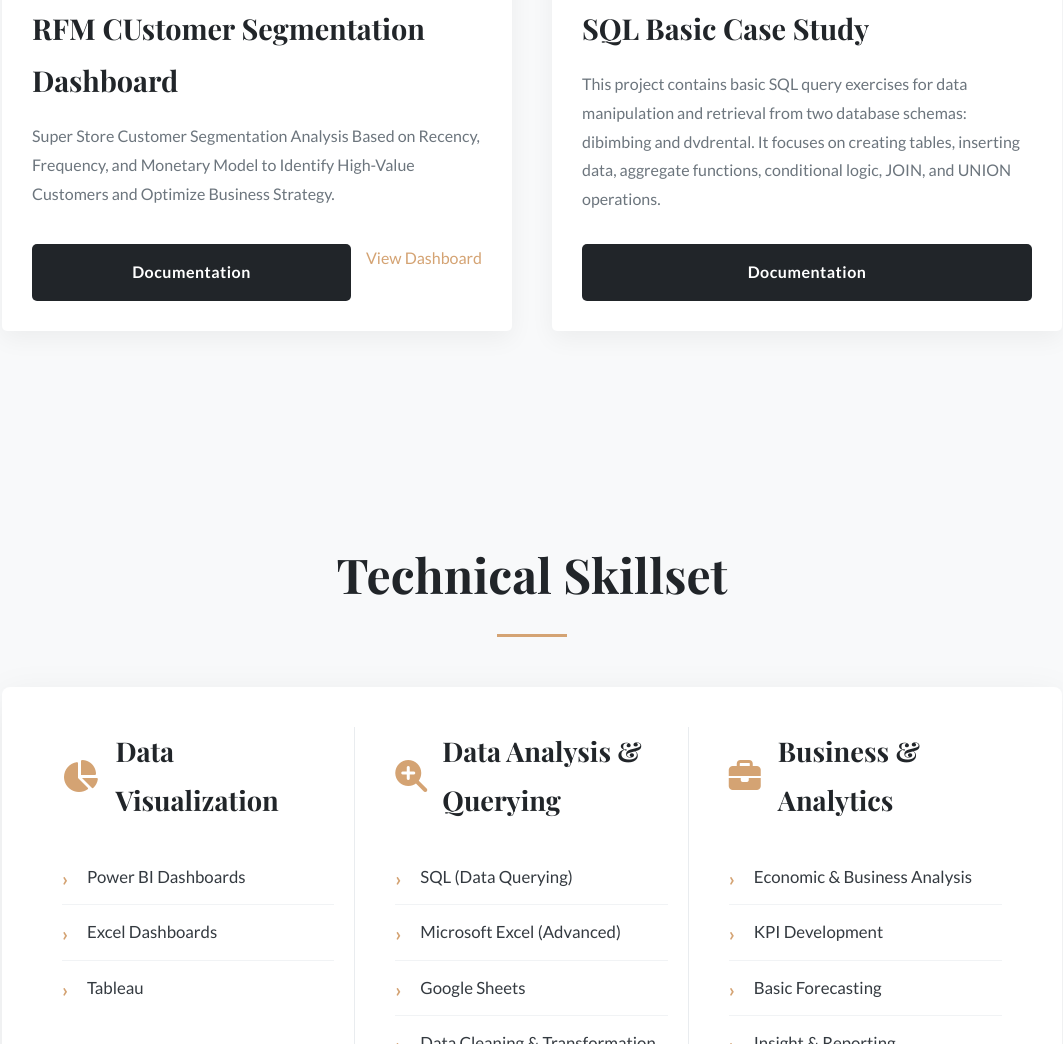
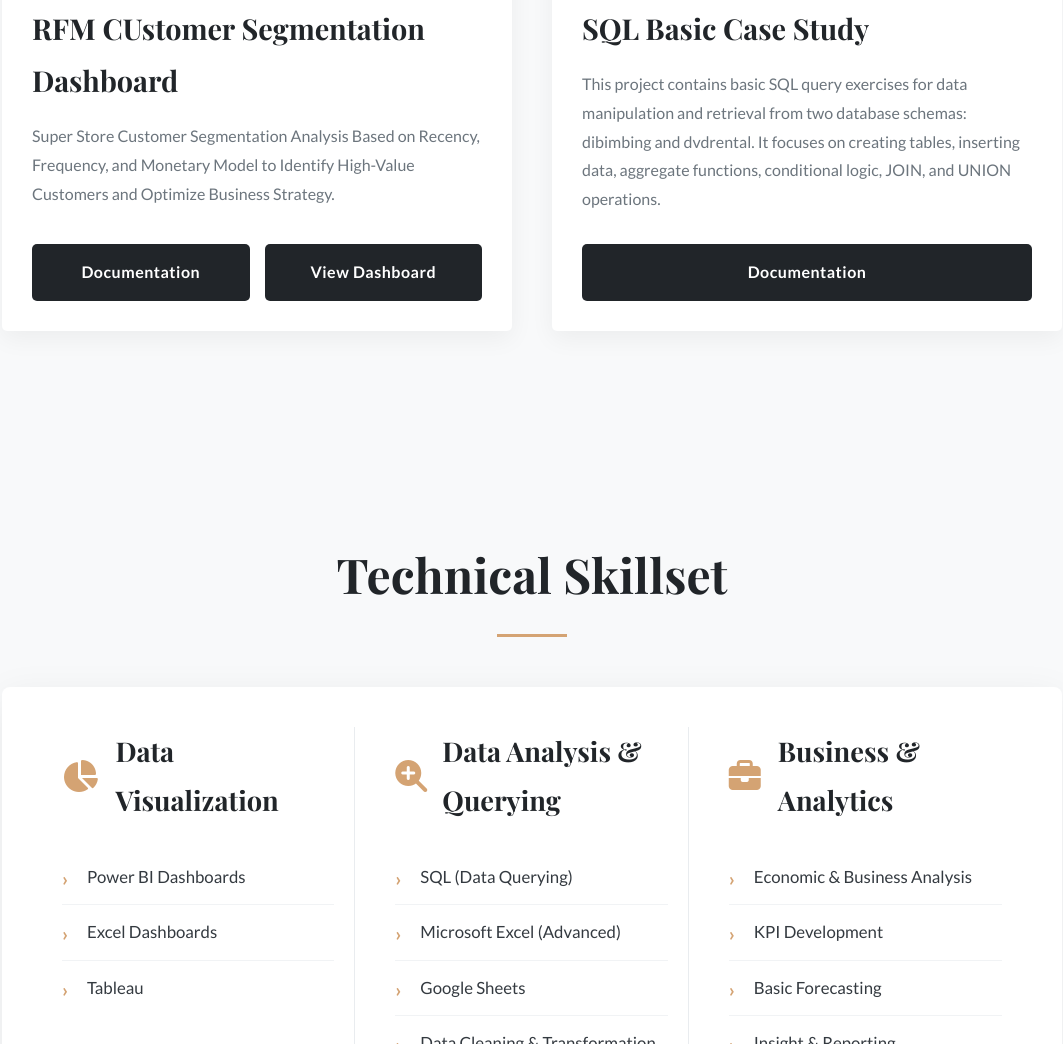
Before and after one commit to iffatahnaf2025/iffatahnaf2025.github.io, a plain HTML site: page index.html in a window 1280 px wide. Shown: the part 1578-2622 px from the top of the page, without its empty margins (108-1171 px from the left). Drawn offline with nearby package versions, Linux system fonts and the light colour scheme.

Commit message:
Update index.html

```diff
--- a/index.html
+++ b/index.html
@@ -79,7 +79,7 @@
                     <p>Super Store Customer Segmentation Analysis Based on Recency, Frequency, and Monetary Model to Identify High-Value Customers and Optimize Business Strategy.</p>
                     <div class="project-buttons">
                         <a href="https://github.com/iffatahnaf2025/Super-Store-RFM-Customer-Segmentation-Dashboard" class="btn">Documentation</a>
-                        <a href="https://app.powerbi.com/groups/me/reports/d9cb1296-377c-499b-8471-5bb214c2acc3/b3f159c48e2e69ee3c8e?experience=power-bi">View Dashboard</a>
+                        <a href="https://app.powerbi.com/groups/me/reports/d9cb1296-377c-499b-8471-5bb214c2acc3/b3f159c48e2e69ee3c8e?experience=power-bi" class="btn">View Dashboard</a>
                     </div>
                 </div>
             </div>
```
